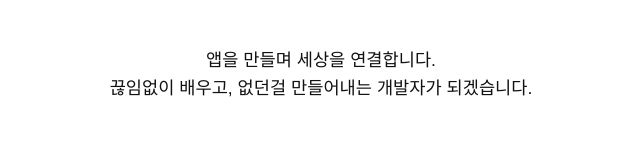
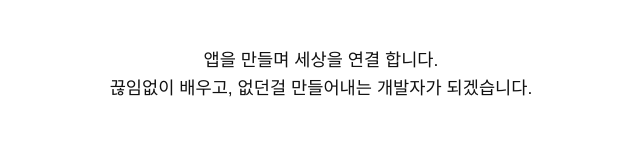
Before and after one commit to doochan-ctrl/-, a plain HTML site: page index.html in a window 1280 px wide. Shown: the part 259-423 px from the top of the page, 319-959 px from the left. Drawn offline with Linux system fonts and the light colour scheme.

Commit message:
오두찬수정본5

```diff
--- a/index.html
+++ b/index.html
@@ -81,7 +81,7 @@
   <h1>오두찬</h1>
   <h2>앱 개발자가 되기 위한 목표</h2>
   <p>
-    앱을 만들며 세상을 연결합니다.<br>
+    앱을 만들며 세상을 연결 합니다.<br>
     끊임없이 배우고, 없던걸 만들어내는 개발자가 되겠습니다.
   </p>
 
```
